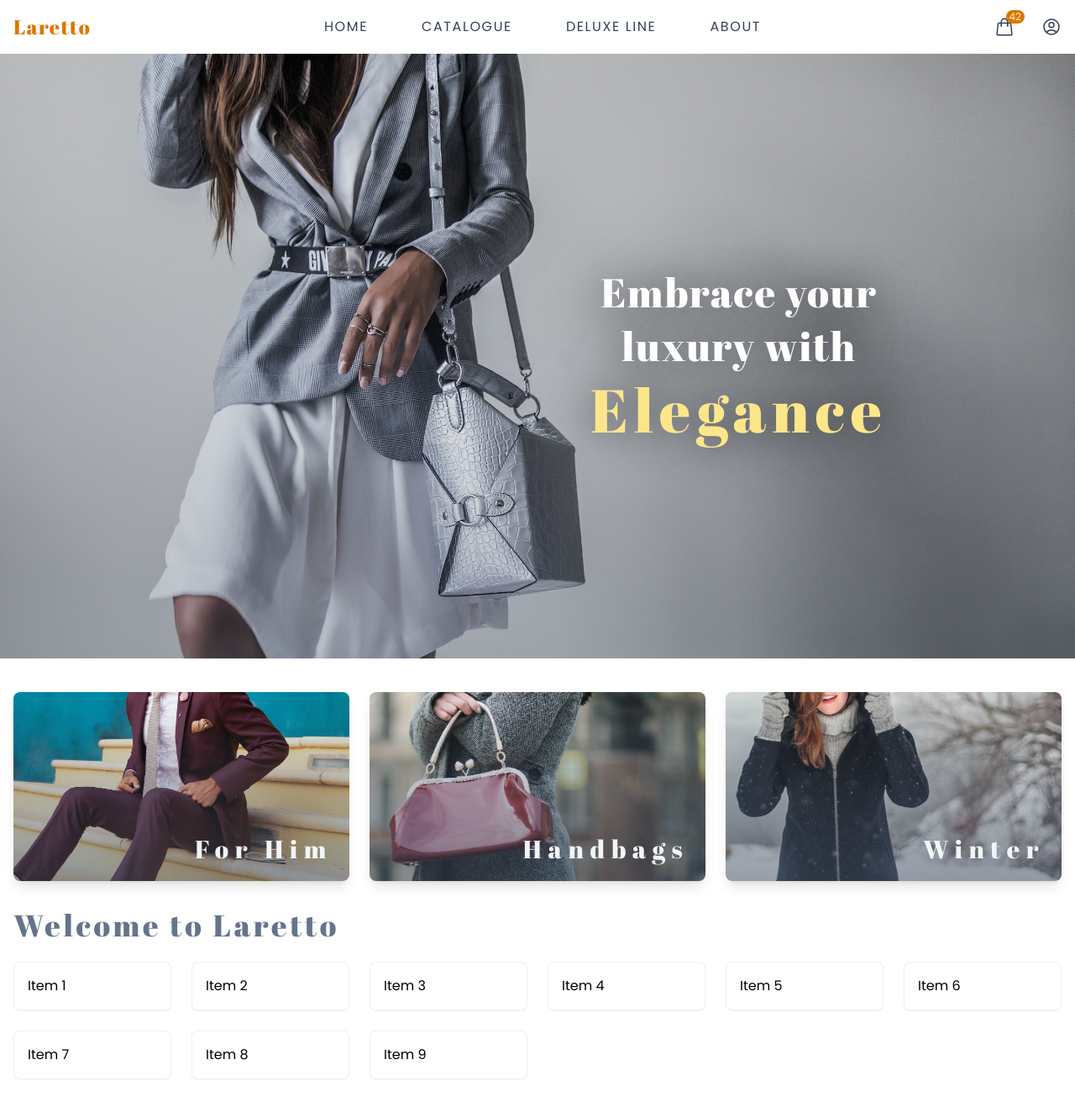
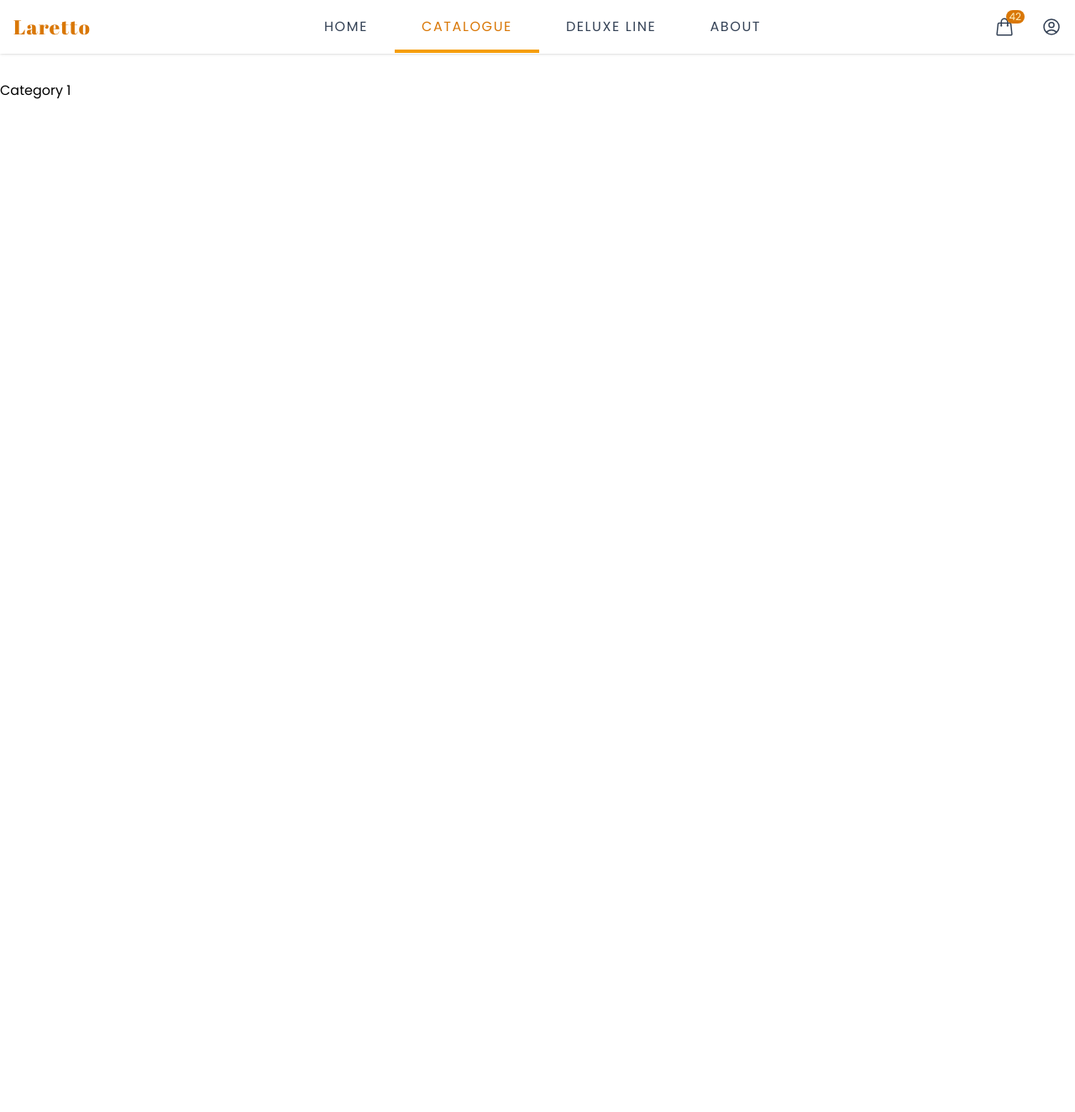
Before and after one commit to jhm-ciberman/ecommerce-react-app, a React (Vite) app: page /category/1 in a window 1280 px wide. Shown: the top 1324 px of the page at 84% size. After the commit the page ends 800 px from the top, so only its background shows below. Built offline with nearby package versions, Linux system fonts and the light colour scheme.

Commit message:
Add basic router navigation

```diff
--- a/package.json
+++ b/package.json
@@ -12,7 +12,9 @@
     "dependencies": {
         "@heroicons/react": "^2.0.18",
         "react": "^18.2.0",
-        "react-dom": "^18.2.0"
+        "react-dom": "^18.2.0",
+        "react-router": "^6.18.0",
+        "react-router-dom": "^6.18.0"
     },
     "devDependencies": {
         "@types/react": "^18.2.15",
--- a/src/App.jsx
+++ b/src/App.jsx
@@ -1,30 +1,25 @@
 //import { useState } from 'react'
 import Navbar from "@components/Navbar";
-import HeroImage from "@components/HeroImage";
-import ItemListContainer from "@components/ItemListContainer";
-import CategoryCard from "@components/CategoryCard";
-import categoryForHimImage from "@assets/images/category-for-him.jpg";
-import categoryHandbagsImage from "@assets/images/category-handbags.jpg";
-import categoryWinterImage from "@assets/images/category-winter.jpg";
+
+import { Route, Routes } from "react-router";
+import { BrowserRouter } from "react-router-dom";
+
+import HomePage from "./components/HomePage";
+import CategoryPage from "./components/CategoryPage";
+import ItemDetailPage from "./components/ItemDetailPage";
 
 export default function App() {
     //const [count, setCount] = useState(0)
 
     return (
-        <>
+        <BrowserRouter>
             <Navbar className="sticky top-0 z-50" />
 
-            <HeroImage />
-
-            <main className="container mx-auto mb-10 px-4 py-6">
-                <div className="my-4 grid grid-cols-1 gap-6 sm:grid-cols-3">
-                    <CategoryCard imgSrc={categoryForHimImage} imgAlt="For Him" title="For Him" />
-                    <CategoryCard imgSrc={categoryHandbagsImage} imgAlt="Handbags" title="Handbags" />
-                    <CategoryCard imgSrc={categoryWinterImage} imgAlt="Winter" title="Winter" />
-                </div>
-
-                <ItemListContainer greeting="Welcome to Laretto" />
-            </main>
-        </>
+            <Routes>
+                <Route exact path="/" element={<HomePage />} />
+                <Route exact path="/category/:categoryId" element={<CategoryPage />} />
+                <Route exact path="/item/:itemId" element={<ItemDetailPage />} />
+            </Routes>
+        </BrowserRouter>
     );
 }
--- /dev/null
+++ b/src/components/CategoryPage.jsx
@@ -0,0 +1,19 @@
+import ItemListContainer from "./ItemListContainer";
+
+export default function CategoryPage() {
+
+    const category = {
+        id: 1,
+        title: "Category 1",
+        description: "Description 1",
+        pictureUrl: "https://picsum.photos/200"
+    };
+
+    return (
+        <div className="container mx-auto mt-8">
+            <h1>{category.title}</h1>
+
+            <ItemListContainer items={[]} />
+        </div>
+    );
+}
--- /dev/null
+++ b/src/components/HomePage.jsx
@@ -0,0 +1,24 @@
+import HeroImage from "@components/HeroImage";
+import CategoryCard from "@components/CategoryCard";
+import ItemLIstContainer from "@components/ItemListContainer";
+
+import categoryForHimImage from "@assets/images/category-for-him.jpg";
+import categoryHandbagsImage from "@assets/images/category-handbags.jpg";
+import categoryWinterImage from "@assets/images/category-winter.jpg";
+
+export default function HomePage() {
+    return (
+        <>
+            <HeroImage />
+            <main className="container mx-auto mb-10 px-4 py-6">
+                <div className="my-4 grid grid-cols-1 gap-6 sm:grid-cols-3">
+                    <CategoryCard imgSrc={categoryForHimImage} imgAlt="For Him" title="For Him" />
+                    <CategoryCard imgSrc={categoryHandbagsImage} imgAlt="Handbags" title="Handbags" />
+                    <CategoryCard imgSrc={categoryWinterImage} imgAlt="Winter" title="Winter" />
+                </div>
+
+                <ItemLIstContainer items={[]} />
+            </main>
+        </>
+    );
+}
--- /dev/null
+++ b/src/components/ItemCard.jsx
@@ -0,0 +1,24 @@
+import { Link } from "react-router-dom";
+
+export default function ItemCard({ item }) {
+
+
+    return (
+        <Link to={`/item/${item.id}`} className="block">
+            <div className="overflow-hidden rounded-lg border border-slate-200 shadow-md transition hover:border-primary-600/40 hover:shadow-lg hover:shadow-primary-600/20">
+                <img alt={item.title} className="block h-auto w-full" src={item.pictureUrl} />
+                <div className="w-full bg-white p-4 dark:bg-gray-800">
+                    <p className="text-base font-medium text-primary-600">
+                        {item.title}
+                    </p>
+                    <p className="mb-2 text-xl font-medium text-gray-800 dark:text-white">
+                        {item.price} USD
+                    </p>
+                    <p className="text-base font-light text-gray-400 dark:text-gray-300">
+                        {item.description}
+                    </p>
+                </div>
+            </div>
+        </Link>
+    );
+}
--- /dev/null
+++ b/src/components/ItemDetailPage.jsx
@@ -0,0 +1,10 @@
+export default function ItemDetailPage() {
+
+
+
+    return (
+        <div className="container mx-auto mt-8">
+            <h1>ItemDetailPage</h1>
+        </div>
+    );
+}
--- a/src/components/ItemListContainer.jsx
+++ b/src/components/ItemListContainer.jsx
@@ -1,33 +1,14 @@
+import ItemCard from "./ItemCard";
 
-export default function ItemListContainer({ greeting }) {
-
-    const items = [
-        'Item 1',
-        'Item 2',
-        'Item 3',
-        'Item 4',
-        'Item 5',
-        'Item 6',
-        'Item 7',
-        'Item 8',
-        'Item 9',
-    ];
+export default function ItemListContainer({ items }) {
 
     return (
         <div className="container mx-auto mt-8">
-            <h1 className="mb-6 font-display text-4xl tracking-widest text-slate-500">
-                {greeting}
-            </h1>
-
-            <ul className="grid grid-cols-1 gap-6 sm:grid-cols-4 md:grid-cols-6">
+            <div className="grid grid-cols-1 gap-6 sm:grid-cols-2 md:grid-cols-4 lg:grid-cols-6">
                 {items.map((item, index) =>
-                    <li
-                        key={index}
-                        className="cursor-pointer rounded-lg border border-slate-500/10 bg-white p-4 shadow-sm transition duration-300 hover:bg-slate-100 hover:shadow-md">
-                        {item}
-                    </li>
+                    <ItemCard key={index} item={item} />
                 )}
-            </ul>
+            </div>
         </div>
     );
 }
--- a/src/components/Navbar.jsx
+++ b/src/components/Navbar.jsx
@@ -5,6 +5,7 @@ import {
 } from '@heroicons/react/24/outline';
 import CartWidget from './CartWidget';
 import UserWidget from './UserWidget';
+import { NavLink } from 'react-router-dom';
 
 export default function Navbar() {
 
@@ -13,36 +14,36 @@ export default function Navbar() {
 
     const links = [
         {
-            href: '/',
+            to: '/',
             label: 'Home',
         },
         {
-            href: '/',
+            to: '/category/1',
             label: 'Catalogue',
         },
         {
-            href: '/',
+            to: '/category/2',
             label: 'Deluxe Line',
         },
         {
-            href: '/',
+            to: '/category/3',
             label: 'About',
         },
     ];
 
     const desktopLinks = links.map((link) => (
         <li key={link.label} className='inline-block hover:text-primary-600'>
-            <a href={link.href} className="p-4 font-thin transition duration-300  lg:px-8">
+            <NavLink to={link.to} className={({ isActive }) => `p-4 font-thin transition duration-300 lg:px-8 ${ isActive ? "text-primary-600 border-b-4 border-primary-500" : "" }`}>
                 {link.label}
-            </a>
+            </NavLink>
         </li>
     ));
 
     const mobileLinks = links.map((link) => (
-        <li key={link.label} className='inline-block w-full border-b border-slate-600 p-4 text-center hover:text-primary-600'>
-            <a href={link.href} className="font-thin lg:px-8">
+        <li key={link.label} className='border-b border-slate-600 text-center hover:text-primary-600'>
+            <NavLink to={link.to} className={({ isActive }) => `inline-block w-full font-thin p-4 lg:px-8 ${ isActive ? "text-primary-600 font-bold bg-white/10" : "" }`}>
                 {link.label}
-            </a>
+            </NavLink>
         </li>
     ));
 
```
Also changed, not shown: src/services/ProductsService.js (added, +91 -0 lines), 1 other file (tests, documents, lock files or other folders).
